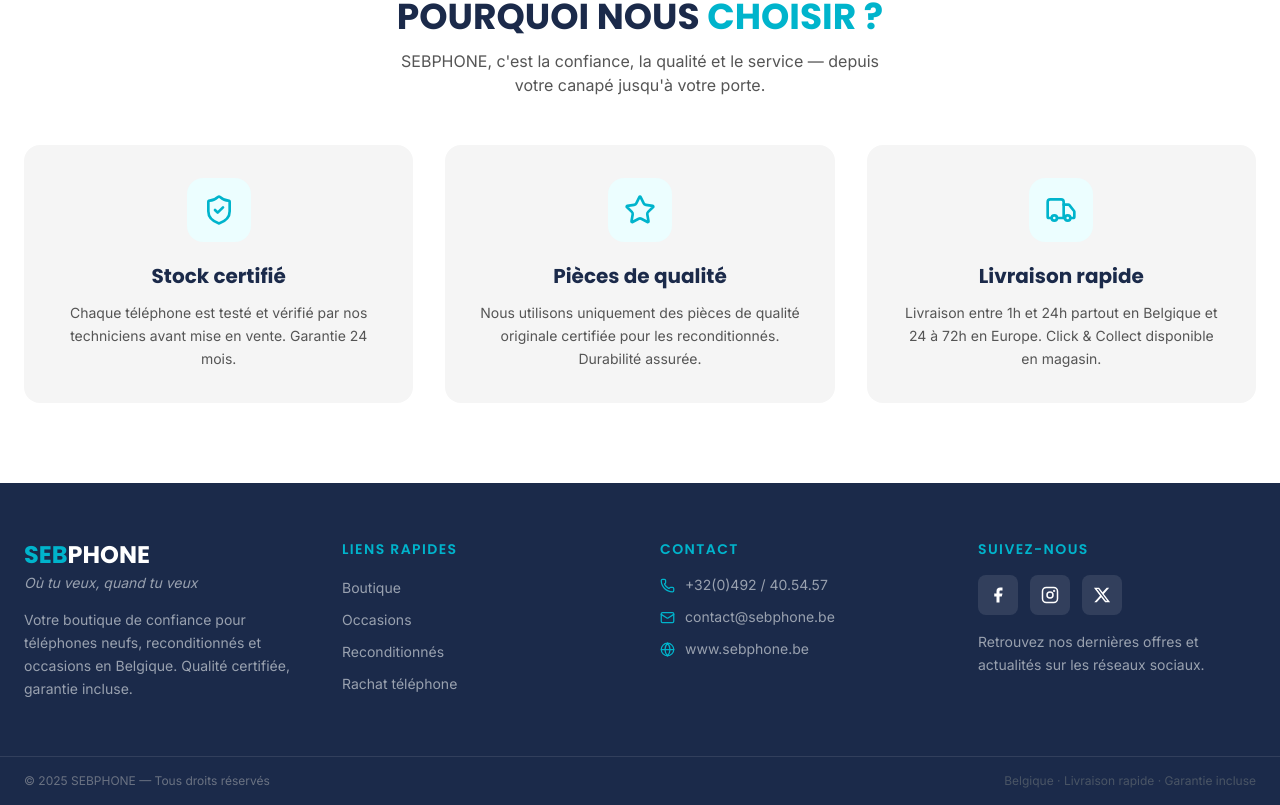
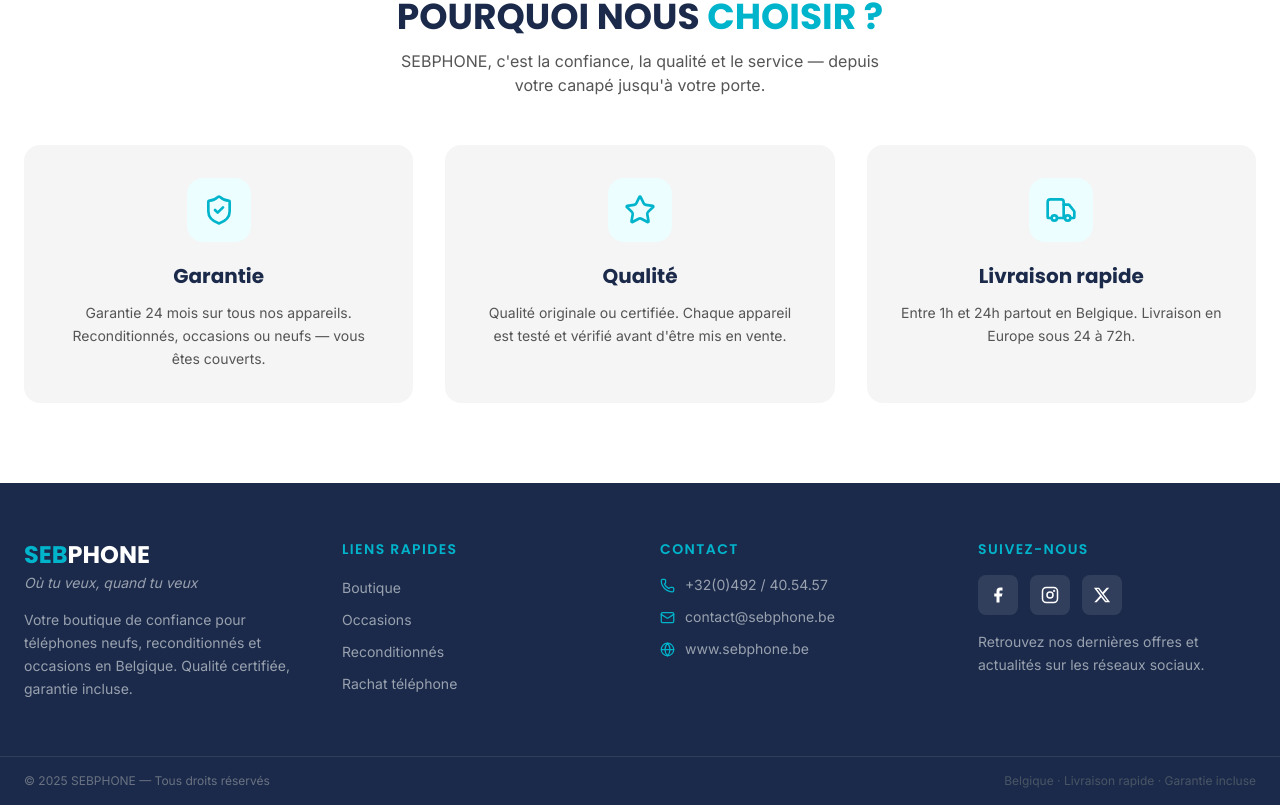
Before and after one commit to BBarry1080/sebphone, a React (Vite) app: page / in a window 1280 px wide. Shown: the part 2420-3225 px from the top of the page. Built offline with nearby package versions, Linux system fonts and the light colour scheme; no server answers; the database is empty.

Commit message:
Update Why Choose Us cards — titles and copy
Co-Authored-By: Claude Sonnet 4.6 <noreply@anthropic.com>

```diff
--- a/src/components/home/WhyUs.jsx
+++ b/src/components/home/WhyUs.jsx
@@ -4,18 +4,18 @@ import { ShieldCheck, Star, Truck } from 'lucide-react';
 const reasons = [
   {
     Icon: ShieldCheck,
-    title: 'Stock certifié',
-    desc: 'Chaque téléphone est testé et vérifié par nos techniciens avant mise en vente. Garantie 24 mois.',
+    title: 'Garantie',
+    desc: 'Garantie 24 mois sur tous nos appareils. Reconditionnés, occasions ou neufs — vous êtes couverts.',
   },
   {
     Icon: Star,
-    title: 'Pièces de qualité',
-    desc: 'Nous utilisons uniquement des pièces de qualité originale certifiée pour les reconditionnés. Durabilité assurée.',
+    title: 'Qualité',
+    desc: "Qualité originale ou certifiée. Chaque appareil est testé et vérifié avant d'être mis en vente.",
   },
   {
     Icon: Truck,
     title: 'Livraison rapide',
-    desc: 'Livraison entre 1h et 24h partout en Belgique et 24 à 72h en Europe. Click & Collect disponible en magasin.',
+    desc: 'Entre 1h et 24h partout en Belgique. Livraison en Europe sous 24 à 72h.',
   },
 ];
 
```
